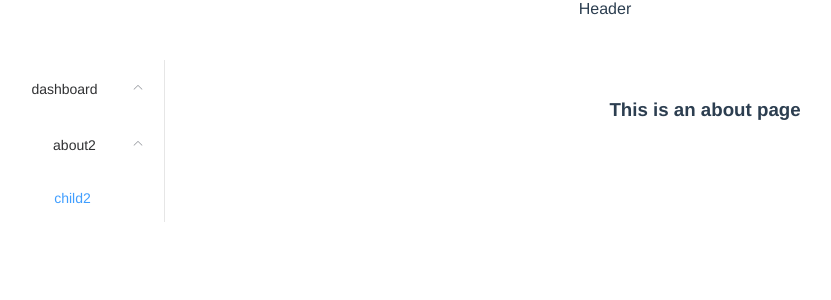
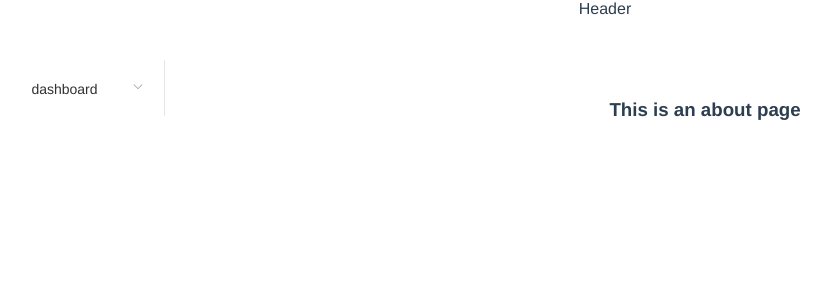
Before and after one commit to Mr-giraff/vue-person-practice, a Vue app: page /test/about/child2 in a window 1280 px wide. Shown: the top 300 px of the page, without its empty margins (35-866 px from the left). Built offline with nearby package versions, Linux system fonts and the light colour scheme.

Commit message:
feat:route-hidden & menu-type-choice

```diff
--- a/src/components/Sidebar/SidebarItem.vue
+++ b/src/components/Sidebar/SidebarItem.vue
@@ -1,16 +1,19 @@
 <template>
-  <el-submenu :index="currentPath" v-if="children">
+  <div v-if="!hidden">
+    <el-submenu v-if="hasVisibleChild(children)" :index="currentPath">
       <Item v-bind="meta" />
       <sidebar-item
         v-for="child in children"
+        v-bind="child"
         :key="child.path"
-      v-bind="child"
         :parent="currentPath"
       />
     </el-submenu>
-  <el-menu-item :index="currentPath" v-else>
+
+    <el-menu-item v-else :index="currentPath">
       <Item v-bind="meta" />
     </el-menu-item>
+  </div>
 </template>
 
 <script>
@@ -26,6 +29,7 @@ export default {
     name: String,
     children: Array,
     meta: Object,
+    hidden: Boolean,
     parent: String // 父级路径
   },
   computed: {
@@ -36,6 +40,10 @@ export default {
   methods: {
     resolvePath(parent, path) {
       return /^\//.test(path) ? path : `${parent}/${path}`;
+    },
+    hasVisibleChild(children) {
+      if (!Array.isArray(children)) return false;
+      return children.some(child => !child.hidden);
     }
   }
 };
```
Lines whose indentation alone changed are shown as unchanged.
